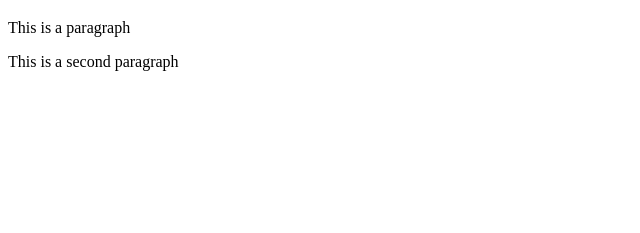
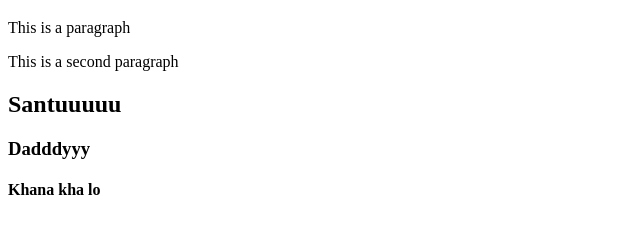
Before and after one commit to Anubha-Aggarwal/git-test, a website: page index.html in a window 1280 px wide. Shown: the part 61-294 px from the top of the page, without its empty margins (0-640 px from the left). Drawn offline with Linux system fonts and the light colour scheme.

Commit message:
Forth Commit

```diff
--- a/index.html
+++ b/index.html
@@ -6,5 +6,8 @@
 	   <h1>This is a Header</h1>
         <p>This is a paragraph</p>
         <p>This is a second paragraph</p>
+	   <h2> Santuuuuu </h2>
+	   <h3> Dadddyyy </h3>
+	   <h4> Khana kha lo </h4>
     </body>
 </html>
```
Also changed, not shown: package.json (added, +25 -0 lines), 1 other file.
